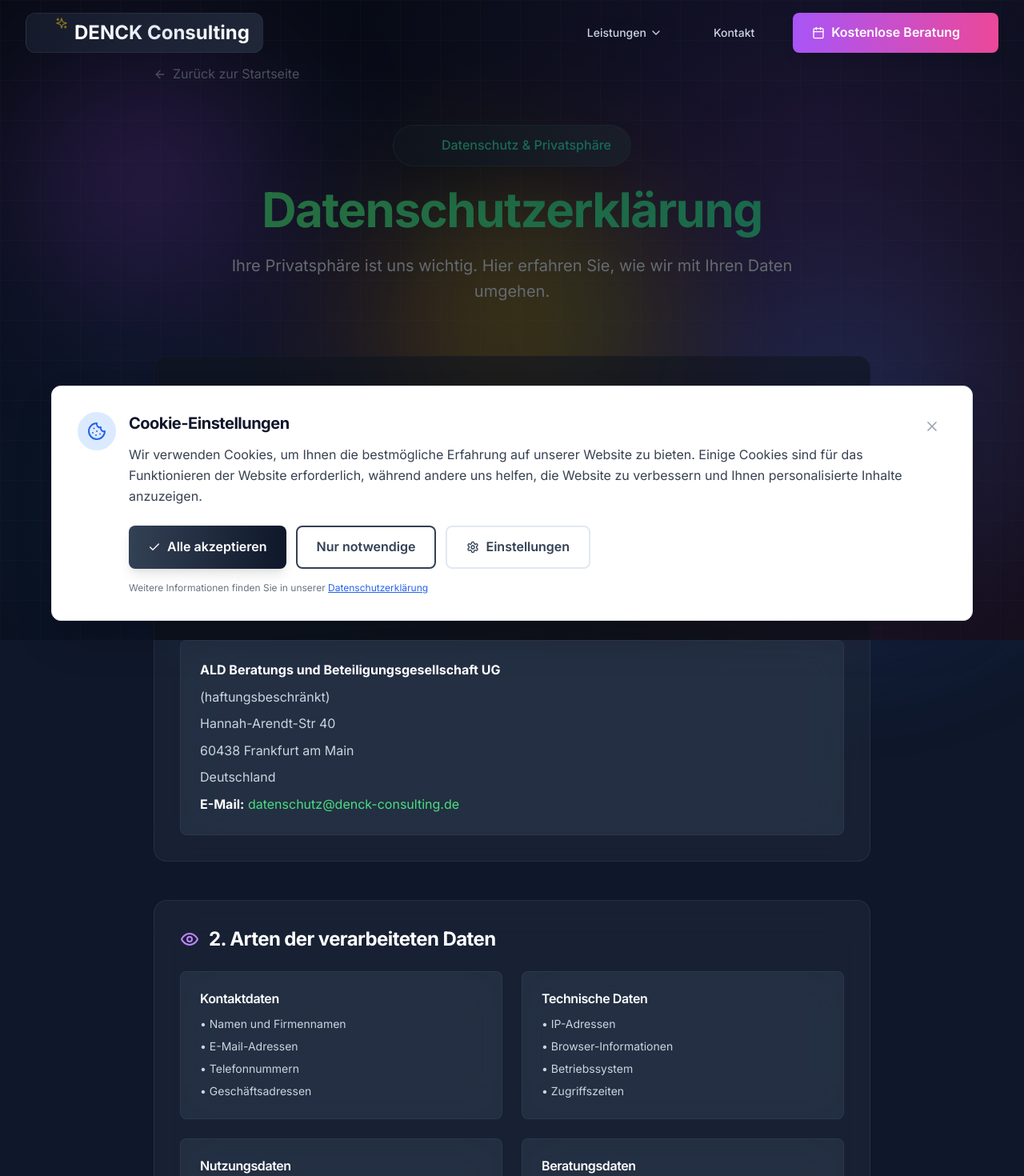
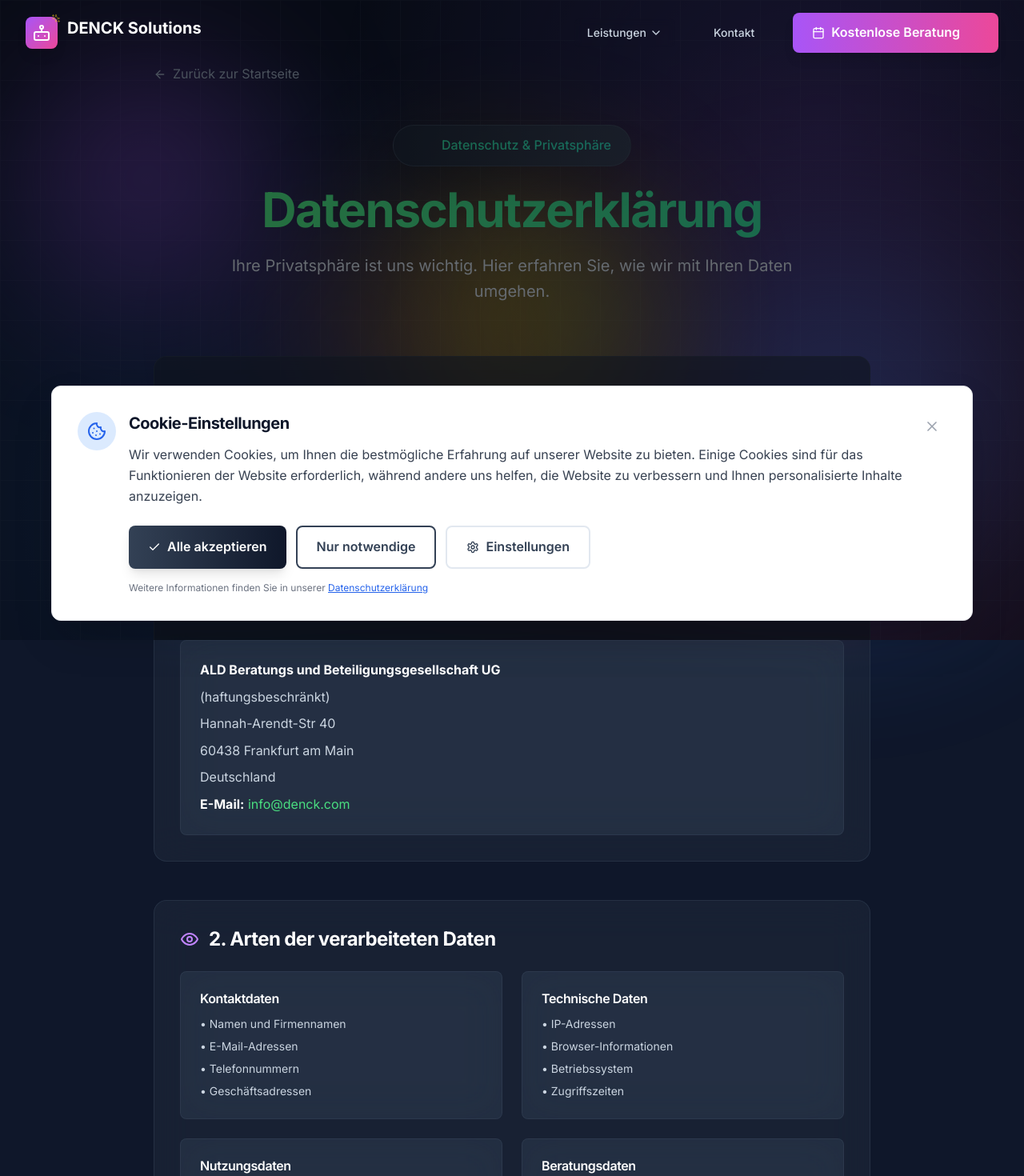
Before and after one commit to alexodexo/denck-landing, a Next.js app: page /datenschutz in a window 1280 px wide. Shown: the top 1470 px of the page at 80% size. Built offline with nearby package versions, Linux system fonts and the light colour scheme.

Commit message:
Solutions

```diff
--- a/src/components/Layout.js
+++ b/src/components/Layout.js
@@ -30,7 +30,7 @@
     )
   }
 
-  const defaultTitle = 'DENCK Consulting - KI-Beratung für den Mittelstand'
+const defaultTitle = 'DENCK Solutions - KI-Beratung für den Mittelstand'
   const defaultDescription = 'Wir machen Künstliche Intelligenz für Ihr Unternehmen nutzbar. KI-Strategieberatung, Prozessautomatisierung und Datenanalyse für nachhaltigen Erfolg.'
 
   const pageTitle = title ? `${title} | ${defaultTitle}` : defaultTitle
@@ -43,13 +43,13 @@
         <meta name="description" content={pageDescription} />
         <meta name="viewport" content="width=device-width, initial-scale=1" />
         <meta name="robots" content="index, follow" />
-        <meta name="author" content="DENCK Consulting" />
+        <meta name="author" content="DENCK Solutions" />
 
         <meta property="og:title" content={pageTitle} />
         <meta property="og:description" content={pageDescription} />
         <meta property="og:type" content="website" />
         <meta property="og:locale" content="de_DE" />
-        <meta property="og:site_name" content="DENCK Consulting - KI-Beratung" />
+        <meta property="og:site_name" content="DENCK Solutions - KI-Beratung" />
 
         <meta name="twitter:card" content="summary_large_image" />
         <meta name="twitter:title" content={pageTitle} />
--- a/src/components/footers/DenckFooter.js
+++ b/src/components/footers/DenckFooter.js
@@ -30,7 +30,7 @@
         <div className="grid grid-cols-1 md:grid-cols-2 lg:grid-cols-5 gap-8 mb-12">
           <div className="lg:col-span-2">
             <div className="flex items-center mb-4">
-              <span className="text-2xl font-bold">DENCK Consulting</span>
+              <span className="text-2xl font-bold">DENCK Solutions</span>
             </div>
             <p className="text-slate-400 mb-6">
               Ihr Partner für erfolgreiche KI-Integration im Mittelstand.
@@ -81,7 +81,7 @@
             <div className="space-y-2 text-sm">
               <p className="flex items-start text-slate-400">
                 <Mail className="h-4 w-4 mr-2 mt-0.5 flex-shrink-0" />
-                <a href="mailto:info@denck-consulting.de" className="hover:text-white transition-colors">
+                <a href="mailto:info@denck.com" className="hover:text-white transition-colors">
                   info@denck.com
                 </a>
               </p>
--- a/src/components/headers/DenckHeader.js
+++ b/src/components/headers/DenckHeader.js
@@ -74,18 +74,25 @@
       <nav className="container-width py-4 relative z-10">
         <div className="flex items-center justify-between">
 
-          {/* Logo */}
+          {/* Logo - Cleaner Design */}
           <Link href="/" className="flex items-center group">
-            <div className="relative">
-              {/* Logo Background with Glow */}
+            <div className="relative flex items-center space-x-3">
+              {/* Icon with subtle glow */}
+              <div className="relative">
+                <div className="w-10 h-10 bg-gradient-to-br from-purple-500 to-pink-500 rounded-lg flex items-center justify-center group-hover:scale-110 transition-all duration-300 shadow-lg group-hover:shadow-purple-500/25">
+                  <Bot className="h-6 w-6 text-white" />
+                </div>
+                {/* Subtle sparkle effect on hover */}
+                <Sparkles className="absolute -top-1 -right-1 h-3 w-3 text-yellow-400 opacity-0 group-hover:opacity-100 animate-pulse transition-opacity duration-300" />
+              </div>
 
-              <div className="relative flex items-center space-x-3 px-4 py-2 bg-gradient-to-r from-slate-800/50 to-slate-700/50 backdrop-blur-xl border border-slate-600/30 rounded-xl group-hover:border-slate-500/50 transition-all duration-300">
-                <div className="relative">
-                  <Bot className="h-8 w-8 text-transparent bg-clip-text bg-gradient-to-r from-purple-400 via-pink-400 to-yellow-400 group-hover:scale-110 transition-transform duration-300" />
-                  <Sparkles className="absolute -top-1 -right-1 h-4 w-4 text-yellow-400 opacity-0 group-hover:opacity-100 animate-pulse transition-opacity duration-300" />
-                </div>
-                <span className="text-2xl font-bold bg-gradient-to-r from-white via-slate-200 to-white text-transparent bg-clip-text group-hover:from-purple-400 group-hover:via-pink-400 group-hover:to-yellow-400 transition-all duration-300">
-                  DENCK Consulting
+              {/* Clean text logo */}
+              <div className="flex flex-col">
+                <span className="text-xl font-bold text-white group-hover:text-transparent group-hover:bg-clip-text group-hover:bg-gradient-to-r group-hover:from-purple-400 group-hover:to-pink-400 transition-all duration-300">
+                  DENCK Solutions
+                </span>
+                <span className="text-xs text-slate-400 -mt-1 opacity-0 group-hover:opacity-100 transition-opacity duration-300">
+                  KI für Ihr Business
                 </span>
               </div>
             </div>
--- a/src/components/home/TestimonialsSection.js
+++ b/src/components/home/TestimonialsSection.js
@@ -4,7 +4,7 @@
 export default function TestimonialsSection() {
   const testimonials = [
     {
-      text: "DENCK Consulting hat unsere Kundenservice-Prozesse revolutioniert. Die KI-Lösung bearbeitet nun 70% der Anfragen automatisch.",
+      text: "DENCK Solutions hat unsere Kundenservice-Prozesse revolutioniert. Die KI-Lösung bearbeitet nun 70% der Anfragen automatisch.",
       author: "Dr. Sarah Weber",
       position: "CDO, FinTech Unternehmen",
       company: "FinTech Solutions GmbH",
--- a/src/pages/404.js
+++ b/src/pages/404.js
@@ -108,7 +108,7 @@
                 <Mail className="h-12 w-12 text-primary-600 mx-auto mb-4" />
                 <h3 className="font-semibold text-navy-900 mb-2">E-Mail schreiben</h3>
                 <a
-                  href="mailto:info@denck-consulting.de"
+                  href="mailto:info@denck.com"
                   className="text-primary-600 hover:text-primary-700 transition-colors duration-200 text-sm"
                 >
                   info@denck-consulting.de
--- a/src/pages/_document.js
+++ b/src/pages/_document.js
@@ -22,7 +22,7 @@
             __html: JSON.stringify({
               "@context": "https://schema.org",
               "@type": "Organization",
-              "name": "DENCK Consulting",
+              "name": "DENCK Soltutions",
               "legalName": "ALD Beratungs und Beteiligungsgesellschaft UG",
               "url": "https://www.denck.com",
               "logo": "https://www.denck.com/logo.png",
--- a/src/pages/agb.js
+++ b/src/pages/agb.js
@@ -33,7 +33,7 @@
               </h1>
 
               <p className="text-xl text-slate-300 max-w-3xl mx-auto leading-relaxed">
-                AGB für KI-Beratungsleistungen von DENCK Consulting
+                AGB für KI-Beratungsleistungen von DENCK Soltutions
               </p>
             </div>
 
@@ -48,7 +48,7 @@
                     <div>
                       <h3 className="text-lg font-semibold text-white mb-3">1. Geltungsbereich</h3>
                       <p className="text-slate-300 leading-relaxed">
-                        Diese Allgemeinen Geschäftsbedingungen (AGB) gelten für alle Verträge über KI-Beratungsleistungen zwischen der ALD Beratungs und Beteiligungsgesellschaft UG (haftungsbeschränkt), handelnd unter DENCK Consulting (nachfolgend "Auftragnehmer"), und ihren Kunden (nachfolgend "Auftraggeber"). Abweichende Bedingungen des Auftraggebers gelten nur, wenn sie vom Auftragnehmer ausdrücklich schriftlich anerkannt wurden.
+                        Diese Allgemeinen Geschäftsbedingungen (AGB) gelten für alle Verträge über KI-Beratungsleistungen zwischen der ALD Beratungs und Beteiligungsgesellschaft UG (haftungsbeschränkt), handelnd unter DENCK Soltutions (nachfolgend "Auftragnehmer"), und ihren Kunden (nachfolgend "Auftraggeber"). Abweichende Bedingungen des Auftraggebers gelten nur, wenn sie vom Auftragnehmer ausdrücklich schriftlich anerkannt wurden.
                       </p>
                     </div>
 
@@ -300,8 +300,8 @@
 export async function getStaticProps() {
   return {
     props: {
-      title: 'Allgemeine Geschäftsbedingungen - DENCK Consulting',
-      description: 'AGB für KI-Beratungsleistungen der ALD Beratungs und Beteiligungsgesellschaft UG - DENCK Consulting.'
+      title: 'Allgemeine Geschäftsbedingungen - DENCK Solutions',
+      description: 'AGB für KI-Beratungsleistungen der ALD Beratungs und Beteiligungsgesellschaft UG - DENCK Solutions.'
     }
   }
 }
--- a/src/pages/datenschutz.js
+++ b/src/pages/datenschutz.js
@@ -71,7 +71,7 @@
                     <p>60438 Frankfurt am Main</p>
                     <p>Deutschland</p>
                     <p className="mt-4">
-                      <strong className="text-white">E-Mail:</strong> <a href="mailto:datenschutz@denck-consulting.de" className="text-green-400 hover:text-green-300 transition-colors">datenschutz@denck-consulting.de</a>
+                      <strong className="text-white">E-Mail:</strong> <a href="mailto:datenschutz@denck.com" className="text-green-400 hover:text-green-300 transition-colors">info@denck.com</a>
                     </p>
                   </div>
                 </div>
@@ -373,7 +373,7 @@
                   </p>
                   <div className="bg-slate-600/40 border border-slate-500/30 rounded-lg p-4">
                     <p className="text-sm">
-                      <strong className="text-white">E-Mail:</strong> <a href="mailto:datenschutz@denck-consulting.de" className="text-green-400 hover:text-green-300 transition-colors">datenschutz@denck-consulting.de</a><br />
+                      <strong className="text-white">E-Mail:</strong> <a href="mailto:info@denck.com" className="text-green-400 hover:text-green-300 transition-colors">info@denck.com</a><br />
                       <strong className="text-white">Betreff:</strong> Datenschutz - [Ihr Anliegen]
                     </p>
                   </div>
@@ -538,8 +538,8 @@
 export async function getStaticProps() {
   return {
     props: {
-      title: 'Datenschutzerklärung - DENCK Consulting',
-      description: 'Datenschutzerklärung der ALD Beratungs und Beteiligungsgesellschaft UG - DENCK Consulting. Informationen zum Schutz Ihrer personenbezogenen Daten.'
+      title: 'Datenschutzerklärung - DENCK Solutions',
+      description: 'Datenschutzerklärung der ALD Beratungs und Beteiligungsgesellschaft UG - DENCK Solutions. Informationen zum Schutz Ihrer personenbezogenen Daten.'
     }
   }
 }
--- a/src/pages/impressum.js
+++ b/src/pages/impressum.js
@@ -235,8 +235,8 @@
 export async function getStaticProps() {
   return {
     props: {
-      title: 'Impressum - DENCK Consulting',
-      description: 'Impressum und rechtliche Angaben der ALD Beratungs und Beteiligungsgesellschaft UG - DENCK Consulting.'
+      title: 'Impressum - DENCK Solutions',
+      description: 'Impressum und rechtliche Angaben der ALD Beratungs und Beteiligungsgesellschaft UG - DENCK Solutions.'
     }
   }
 }
--- a/src/pages/index.js
+++ b/src/pages/index.js
@@ -24,7 +24,7 @@
 export async function getStaticProps() {
   return {
     props: {
-      title: 'DENCK Consulting - KI-Beratung für den Mittelstand',
+      title: 'DENCK Solutions - KI-Beratung für den Mittelstand',
       description: 'Wir machen Künstliche Intelligenz für Ihr Unternehmen nutzbar. Steigern Sie Ihre Effizienz, senken Sie Kosten und gewinnen Sie Kunden mit KI.'
     }
   }
--- a/src/pages/kontakt.js
+++ b/src/pages/kontakt.js
@@ -220,7 +220,7 @@
                 className="space-y-6"
               >
                 {/* Formsubmit Configuration */}
-                <input type="hidden" name="_subject" value="Neue Kontaktanfrage von DENCK Consulting Website" />
+                <input type="hidden" name="_subject" value="Neue Kontaktanfrage von DENCK Solutions Website" />
                 <input type="hidden" name="_captcha" value="false" />
                 <input type="hidden" name="_template" value="table" />
 
@@ -419,8 +419,8 @@
 export async function getStaticProps() {
   return {
     props: {
-      title: 'Kontakt - DENCK Consulting',
-      description: 'Kontaktieren Sie DENCK Consulting für eine kostenlose KI-Beratung. Buchen Sie direkt einen Termin oder senden Sie uns eine Nachricht.'
+      title: 'Kontakt - DENCK Soltutions',
+      description: 'Kontaktieren Sie DENCK Solutions für eine kostenlose KI-Beratung. Buchen Sie direkt einen Termin oder senden Sie uns eine Nachricht.'
     }
   }
 }
--- a/src/pages/leistungen.js
+++ b/src/pages/leistungen.js
@@ -870,7 +870,7 @@
 export async function getStaticProps() {
   return {
     props: {
-      title: 'KI-Beratungsleistungen - DENCK Consulting',
+      title: 'KI-Beratungsleistungen - DENCK Solutions',
       description: 'Individuelle KI-Beratung für Unternehmer. Flexible Unterstützung von der Strategie bis zur Umsetzung. Praxisnah, persönlich und ohne unnötigen Overhead.'
     }
   }
```
